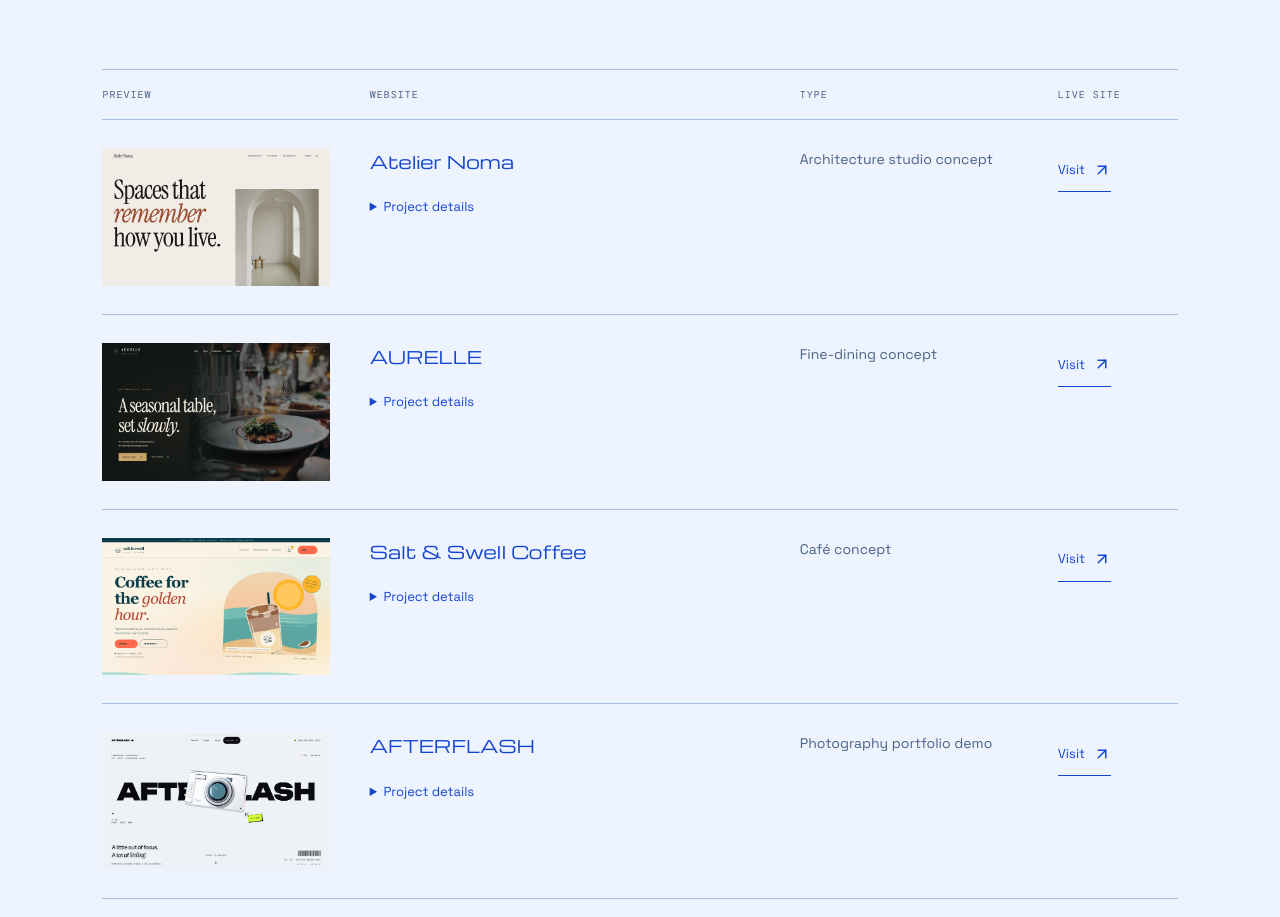
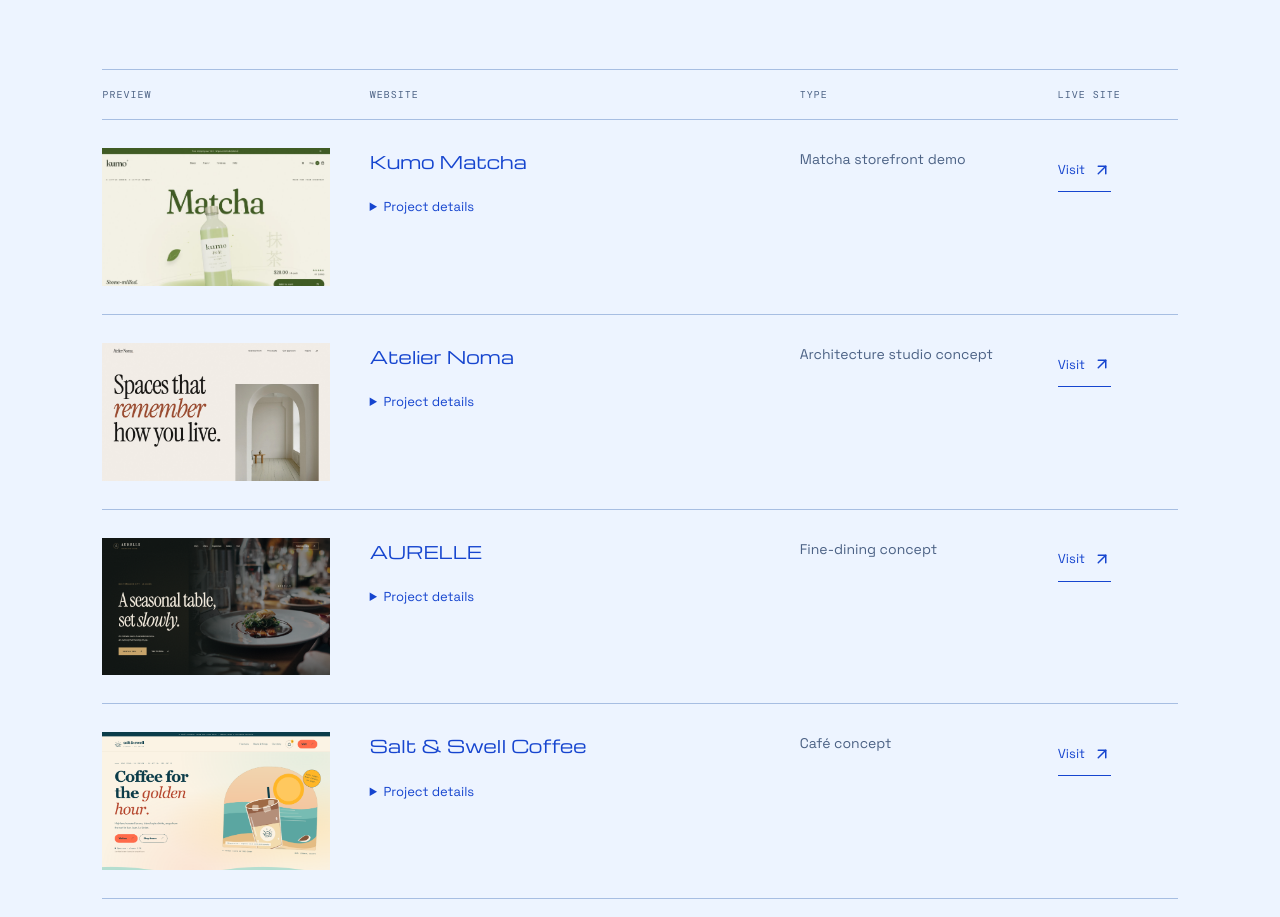
Before and after one commit to JRP-000/jester-pedrosa-portfolio, a React (Vite) app: page / in a window 1280 px wide. Shown: the part 2734-3651 px from the top of the page. Built offline with nearby package versions, Linux system fonts and the light colour scheme.

Commit message:
Add Kumo Matcha to website portfolio

```diff
--- a/src/data.js
+++ b/src/data.js
@@ -18,6 +18,7 @@ export const projects = [
 // { id: 'site-01', name: '...', url: 'https://...', role: '...',
 //   description: '...', tags: ['...'], image: '/assets/website.webp', imageAlt: '...' }
 export const websites = [
+ {id:'kumo-matcha',name:'Kumo Matcha',url:'https://kumo-matcha-plum.vercel.app/',role:'Website creation · Matcha storefront demo',description:'A fictional matcha tonic storefront with a scroll-driven brand story, interactive 3D bottle, blend selector, cart, and demo checkout. The experience adapts to reduced-motion preferences.',tags:['Storefront demo','3D product story','Demo checkout'],image:'/assets/kumo-matcha.png',imageAlt:'Kumo Matcha storefront with a ceremonial matcha bottle and editorial typography'},
  {id:'atelier-noma',name:'Atelier Noma',url:'https://atelier-noma-pi.vercel.app/',role:'Website creation · Architecture studio concept',description:'A fictional interiors, architecture, and objects studio portfolio with selected concept projects, expandable disciplines, a studio journal, and a demo inquiry form. Editorial photography and considered typography shape the experience.',tags:['Architecture portfolio','Concept projects','Demo inquiry form'],image:'/assets/atelier-noma.jpg',imageAlt:'Atelier Noma homepage with Spaces that remember how you live headline and architectural photography'},
  {id:'aurelle',name:'AURELLE',url:'https://aurelle-sandy.vercel.app/',role:'Website creation · Fine-dining concept',description:'A fine-dining restaurant concept with seasonal menus, dining experience details, a photography gallery, and a reservation form preview. Editorial typography and a calm visual rhythm frame the restaurant’s story.',tags:['Restaurant concept','Seasonal menus','Reservation preview'],image:'/assets/aurelle.png',imageAlt:'AURELLE fine-dining homepage with A seasonal table, set slowly headline and restaurant imagery'},
  {id:'salt-and-swell',name:'Salt & Swell Coffee',url:'https://salt-and-swell-coffee.vercel.app/',role:'Website creation · Café concept',description:'A coastal café concept with a browsable drinks menu, coffee and merchandise selection, a browser-local order list, and a location section. Warm typography and an illustrated seaside hero give the site its identity.',tags:['Café concept','Interactive menu','Sample shopping flow'],image:'/assets/salt-and-swell.png',imageAlt:'Salt & Swell Coffee homepage with a coastal illustration and Coffee for the golden hour headline'},
```
Also changed, not shown: public/assets/kumo-matcha.png (added).
